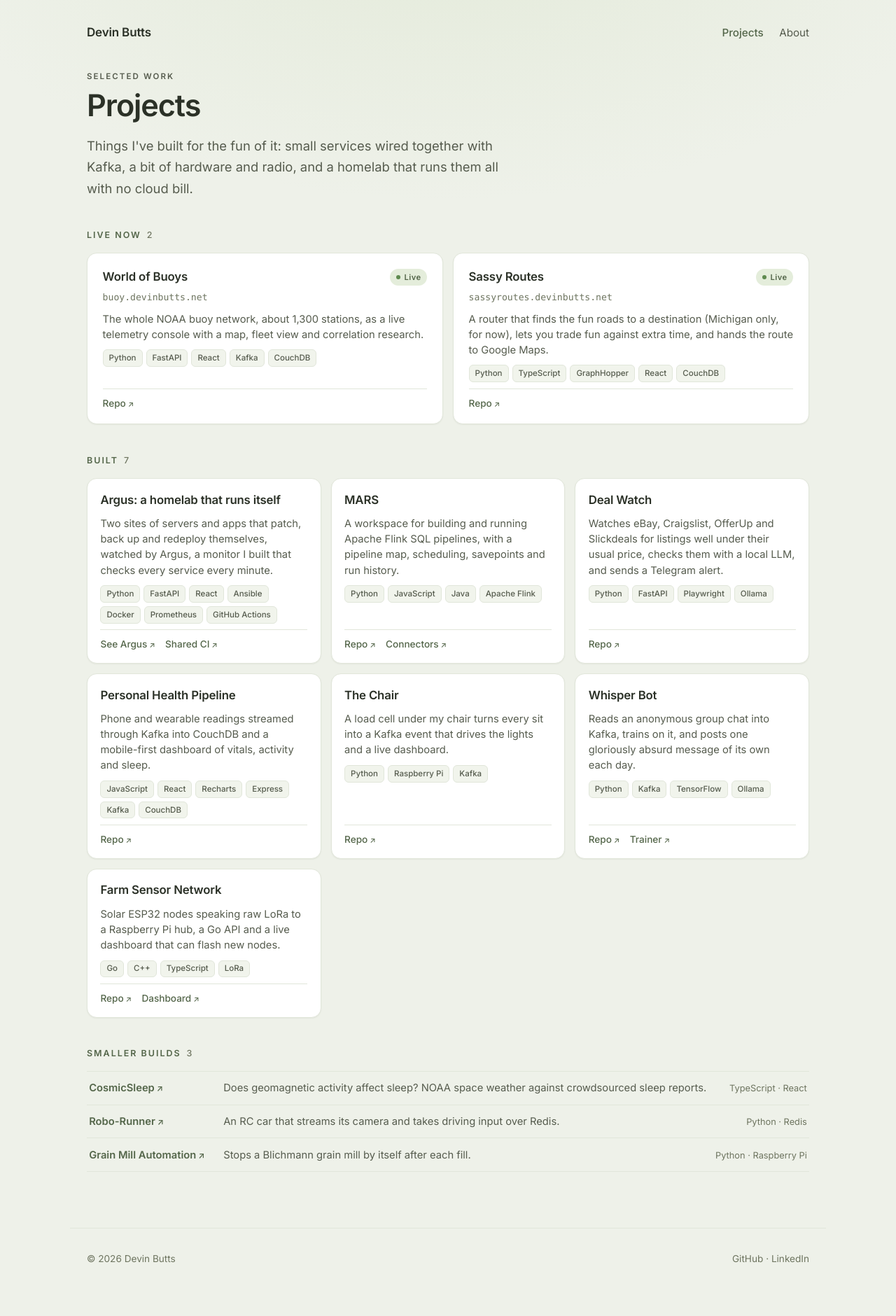
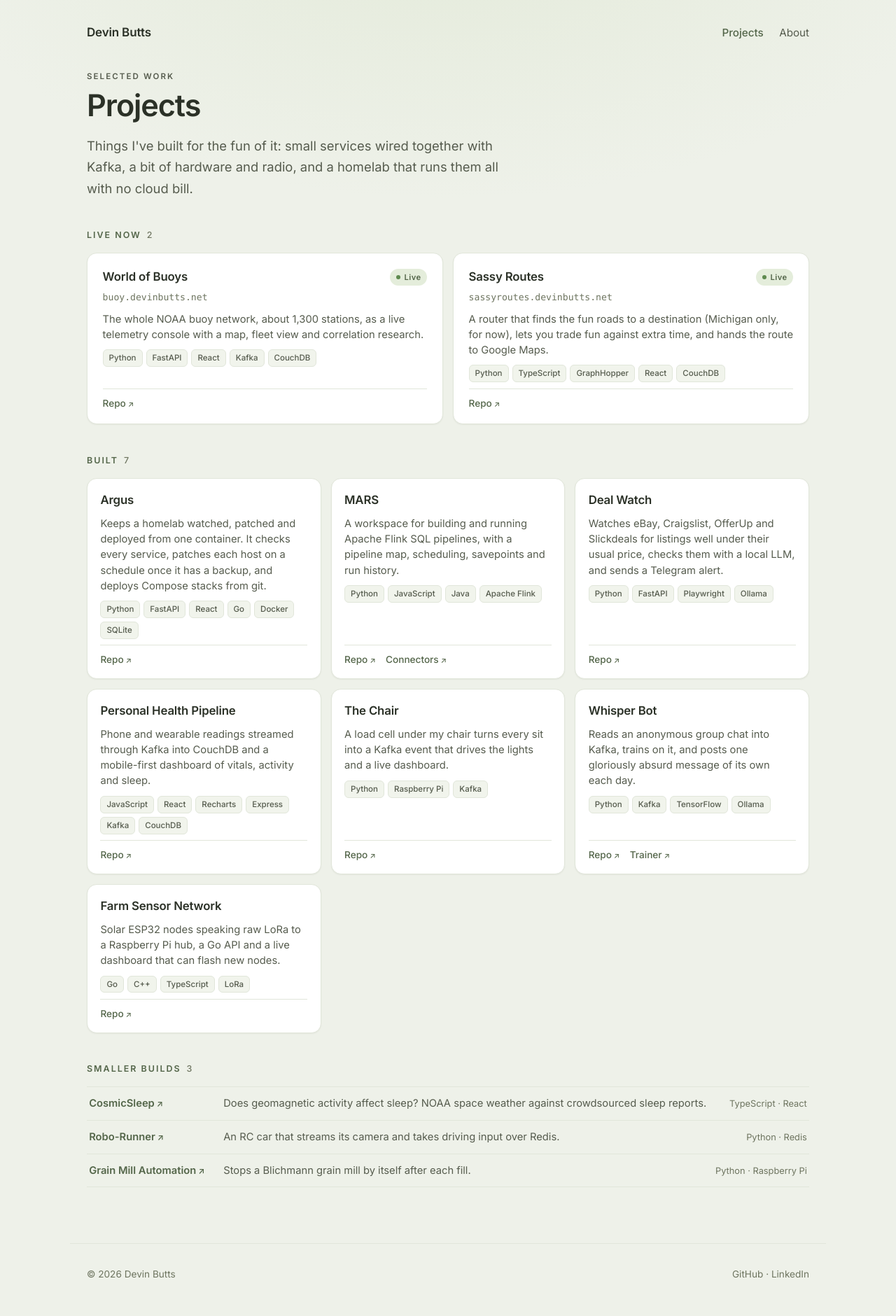
Before and after one commit to DevinMB/devinmb.github.io, a Jekyll site: the page built from projects.md, in a window 1280 px wide. Shown: the whole page at 70% size. Built offline with Jekyll 4.4.1, drawn with Linux system fonts in a browser that asks for light colours; before the commit the page ends 1858 px from its top, so only the background shows below that.

Commit message:
Projects: Argus links to its repo; the Argus page goes (#8)
* Projects: Argus links to its repo; the Argus page goes

Co-Authored-By: Claude Opus 5.5 <noreply@anthropic.com>
Claude-Session: https://claude.ai/code/session_01NaZdmEt5VCJtgF27kW7pbJ

* Projects: drop the Farm Sensor Network dashboard link (that repo is private now)

Co-Authored-By: Claude Opus 5.5 <noreply@anthropic.com>
Claude-Session: https://claude.ai/code/session_01NaZdmEt5VCJtgF27kW7pbJ

---------

Co-authored-by: Claude Opus 5.5 <noreply@anthropic.com>

```diff
--- a/_data/projects.yml
+++ b/_data/projects.yml
@@ -18,13 +18,11 @@
   repo: https://github.com/DevinMB/sassy-routes
   live: https://sassyroutes.devinbutts.net
 
-- name: "Argus: a homelab that runs itself"
+- name: Argus
   group: built
-  line: Two sites of servers and apps that patch, back up and redeploy themselves, watched by Argus, a monitor I built that checks every service every minute.
-  stack: [Python, FastAPI, React, Ansible, Docker, Prometheus, GitHub Actions]
-  extra:
-    - [See Argus, /argus.html]
-    - [Shared CI, https://github.com/DevinMB/workflows]
+  line: Keeps a homelab watched, patched and deployed from one container. It checks every service, patches each host on a schedule once it has a backup, and deploys Compose stacks from git.
+  stack: [Python, FastAPI, React, Go, Docker, SQLite]
+  repo: https://github.com/DevinMB/argus
 
 - name: MARS
   group: built
@@ -65,8 +63,6 @@
   line: Solar ESP32 nodes speaking raw LoRa to a Raspberry Pi hub, a Go API and a live dashboard that can flash new nodes.
   stack: [Go, C++, TypeScript, LoRa]
   repo: https://github.com/DevinMB/farm-iot
-  extra:
-    - [Dashboard, https://github.com/DevinMB/FarmIoT-Dashboard]
 
 - name: CosmicSleep
   group: small
--- a/argus.md
+++ /dev/null
@@ -1,68 +0,0 @@
----
-layout: default
-title: Argus
-wide: true
-description: Argus, the monitor behind my self-running homelab. Every service checked every minute, and every update's path to production in one place.
----
-
-<p class="eyebrow"><a href="{{ '/projects.html' | relative_url }}">Projects</a> / Argus</p>
-
-# Argus
-
-<p class="intro">Argus watches a two-site homelab: about 30 services, checked every minute, and the pipeline that keeps them patched. It is quiet by design. It only asks for a person when one is needed.</p>
-
-<section class="argus-why">
-  <h2>Why it matters</h2>
-  <p>Every app and server needs regular security updates. Done by hand, that is hours of careful, repetitive work each week, and skipping it is how systems get breached. Here it happens on its own: each update is tested before it goes live, every machine is backed up or snapshotted before it changes, and anything that breaks is rolled back automatically.</p>
-  <p>Argus is the watchtower over all of it, named for the hundred-eyed giant of Greek myth who never slept all at once. It checks every service every minute, shows what changed and why, and only wakes me when a decision really needs a person. It is the same discipline a company's IT team follows, running unattended at home.</p>
-</section>
-
-<figure class="shot">
-  <img src="{{ '/assets/pictures/argus/argus-overview.jpg' | relative_url }}" alt="Argus overview: a ring of 29 ticks, 29 of 29 checks up, 'All quiet', and nothing needing attention" loading="lazy">
-  <figcaption>
-    <strong>Everything at a glance.</strong>
-    One tick per service. A check that fails three times in a row is down, and the critical ones page my phone. "All quiet" is the normal state, so anything else stands out at once.
-  </figcaption>
-</figure>
-
-<figure class="shot">
-  <img src="{{ '/assets/pictures/argus/argus-runs.jpg' | relative_url }}" alt="Scheduled runs: a week strip with the Monday, Tuesday and Thursday patch runs, and a card for each run with its steps and last result" loading="lazy">
-  <figcaption>
-    <strong>Patching on a calendar, with no one at the keyboard.</strong>
-    Once a week every VM, container and server gets its updates, one machine at a time: a snapshot or backup first, a health check after, and an automatic rollback if anything breaks. Each card says in plain words what the run covers, the steps it takes and how it went last time. A run that fails or does not happen pages me.
-  </figcaption>
-</figure>
-
-<figure class="shot">
-  <img src="{{ '/assets/pictures/argus/argus-services.jpg' | relative_url }}" alt="Every service by group, one compact line each: apps, home services, the data platform, the machines and the monitoring, all up" loading="lazy">
-  <figcaption>
-    <strong>Healthy is one line.</strong>
-    Each service that is fine takes a single line, grouped by what it is. Only a service with a problem gets a full card with its error, so a problem is the first thing you see.
-  </figcaption>
-</figure>
-
-<figure class="shot">
-  <img src="{{ '/assets/pictures/argus/argus-check.jpg' | relative_url }}" alt="A check's detail: its settings, the six steps its newest update took to production, and its up and down history" loading="lazy">
-  <figcaption>
-    <strong>Why it changed, not just that it did.</strong>
-    Each service shows how its newest update reached production: proposed, merged, built and security-scanned, deployed, healthy. Each step comes from a real event, never assumed. Below that, every time it went up or down.
-  </figcaption>
-</figure>
-
-<figure class="shot">
-  <img src="{{ '/assets/pictures/argus/argus-updates.jpg' | relative_url }}" alt="The Updates view: 'All 11 apps up to date', a five-lane board from Testing to Live with every app in the Live lane, and one plain-language row per app" loading="lazy">
-  <figcaption>
-    <strong>Updates that apply themselves.</strong>
-    One sentence says whether anything needs me. A board shows which stage each app is in: testing, merging, building, deploying or live. Each app then gets one plain sentence on where it is. Routine updates go all the way to live without me; only major version jumps wait for a person.
-  </figcaption>
-</figure>
-
-<section class="argus-how">
-  <h2>How it fits together</h2>
-  <ul>
-    <li><strong>Argus</strong> runs the checks, receives the scheduled jobs' reports, and serves a read-only page. Python and FastAPI, a React front end, one container.</li>
-    <li><strong>The patching</strong> is done by Ansible on a schedule: snapshot, update, health check, roll back on failure. Each run reports to Argus.</li>
-    <li><strong>The paging</strong> is done by Prometheus and Alertmanager at both sites, each watching the other, so even Argus going down gets noticed.</li>
-  </ul>
-  <p class="argus-note">Screenshots from the live instance; private network addresses are hidden.</p>
-</section>
--- a/assets/css/style.scss
+++ b/assets/css/style.scss
@@ -389,31 +389,8 @@ hr {
 }
 .pcard-links a::after { content: " \2197"; font-size: 0.8em; }
 
-/* The Argus page: screenshots with a caption each */
+/* Page eyebrows link back up */
 .page .eyebrow a { color: inherit; }
-.argus-why { max-width: 46rem; margin-top: 2.2rem; }
-.page .argus-why h2 { margin-top: 0; }
-.page .argus-why p { font-size: 1.02rem; }
-.shot { margin: 2.2rem 0 0; }
-.shot img {
-  display: block;
-  width: 100%;
-  border-radius: 12px;
-  border: 1px solid #2a2a2a;
-  box-shadow: var(--shadow);
-}
-.shot figcaption {
-  max-width: 46rem;
-  margin-top: 0.8rem;
-  font-size: 0.95rem;
-  line-height: 1.55;
-  color: var(--ink-soft);
-}
-.shot figcaption strong { color: var(--ink); }
-.argus-how { margin-top: 2.8rem; max-width: 46rem; }
-.argus-how ul { padding-left: 1.1rem; color: var(--ink-soft); }
-.argus-how li { margin: 0.35rem 0; }
-.page .argus-note { font-size: 0.82rem; color: var(--muted); }
 
 /* Smaller builds: one line each */
 .plist { list-style: none; margin: 0; padding: 0; border-top: 1px solid var(--line); }
```
Also changed, not shown: assets/pictures/argus/argus-check.jpg (deleted), assets/pictures/argus/argus-overview.jpg (deleted), assets/pictures/argus/argus-runs.jpg (deleted), assets/pictures/argus/argus-services.jpg (deleted), assets/pictures/argus/argus-updates.jpg (deleted).
